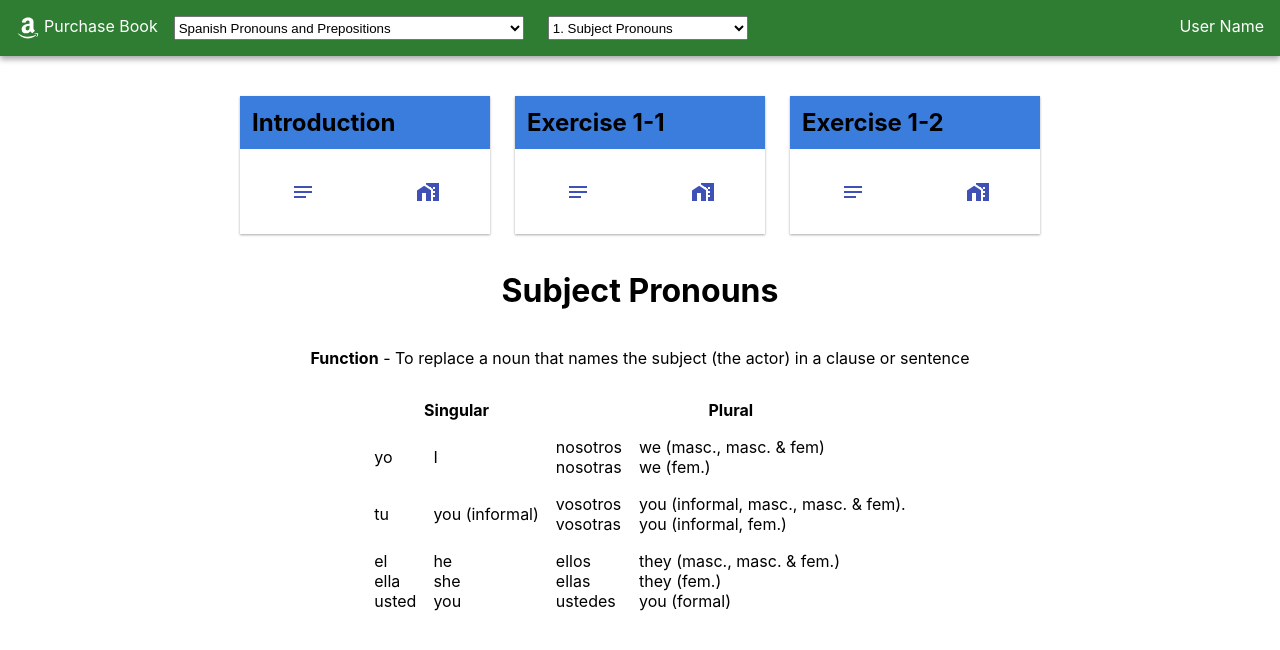
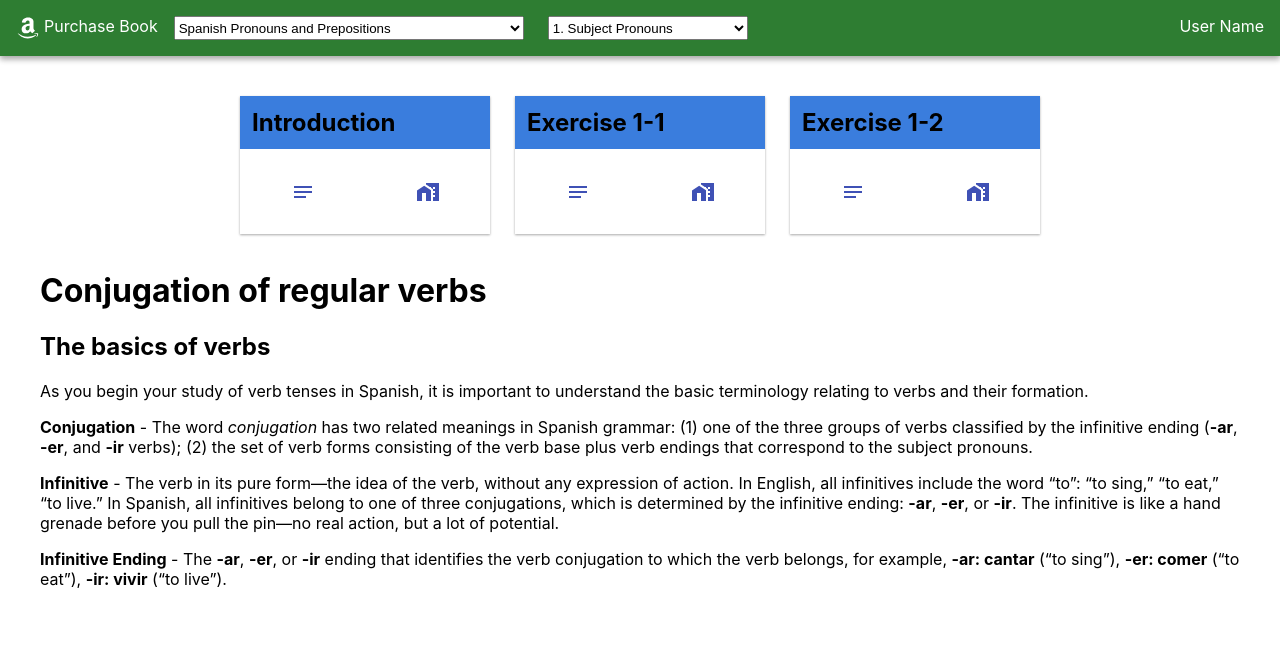
Before and after one commit to xmtrinidad/spanish-workbook, a React (Create React App) app: page / in a window 1280 px wide. Shown: the top 650 px of the page. Built offline with nearby package versions, Linux system fonts and the light colour scheme.

Commit message:
updated markdown

```diff
--- a/src/App.css
+++ b/src/App.css
@@ -6,9 +6,8 @@ main {
 }
 
 .App .activity {
-    display: flex;
-    flex-direction: column;
-    align-items: center;
+    max-width: 1200px;
+    margin: auto;
 }
 
 @media (min-width: 768px) {
--- a/src/App.js
+++ b/src/App.js
@@ -12,12 +12,12 @@ function App() {
     <div className="App">
       <AppHeader />
       <main>
-        <div class="cards">
+        <div className="cards">
           <ExerciseCard name="Introduction"></ExerciseCard>
           <ExerciseCard name="Exercise 1-1"></ExerciseCard>
           <ExerciseCard name="Exercise 1-2"></ExerciseCard>
         </div>
-        <div class="activity">
+        <div className="activity">
           <ReactMarkdown source={md} escapeHtml={false} />
         </div>
       </main>
--- a/src/workbook-data/ch-1/ch-1.js
+++ b/src/workbook-data/ch-1/ch-1.js
@@ -1,31 +1,15 @@
 export const md = `
-# Subject Pronouns
+# Conjugation of regular verbs
 
-**Function** - To replace a noun that names the subject (the actor) in a clause or sentence
+## The basics of verbs
 
+As you begin your study of verb tenses in Spanish, it is important to understand
+the basic terminology relating to verbs and their formation.
 
-<table class="tg" style="border-spacing: 15px;">
-  <thead>
-    <th style="margin-right: 10px;" class="tg-0pky" colspan="2"><span style="font-weight:bold">Singular</span></th>
-    <th class="tg-0pky" colspan="2"><span style="font-weight:bold">Plural</span></th>
-  </thead>
-  <tr>
-    <td class="tg-0pky">yo</td>
-    <td class="tg-0pky">I</td>
-    <td class="tg-0pky">nosotros<br>nosotras</td>
-    <td class="tg-0pky">we (masc., masc. &amp; fem)<br>we (fem.)</td>
-  </tr>
-  <tr>
-    <td class="tg-0pky">tu</td>
-    <td class="tg-0pky">you (informal)</td>
-    <td class="tg-0pky">vosotros<br>vosotras</td>
-    <td class="tg-0pky">you (informal, masc., masc. &amp; fem).<br>you (informal, fem.)</td>
-  </tr>
-  <tr>
-    <td class="tg-0pky">el<br>ella<br>usted</td>
-    <td class="tg-0pky">he<br>she<br>you</td>
-    <td class="tg-0pky">ellos<br>ellas<br>ustedes</td>
-    <td class="tg-0pky">they (masc., masc. &amp; fem.)<br>they (fem.)<br>you (formal)</td>
-  </tr>
-</table>
+**Conjugation** - The word *conjugation* has two related meanings in Spanish grammar: (1) one of the three groups of verbs classified by the infinitive ending (**-ar**, **-er**, and **-ir** verbs); (2) the set of verb forms consisting of the verb base plus verb endings that correspond to the subject pronouns.
+
+**Infinitive** - The verb in its pure form—the idea of the verb, without any expression of action. In English, all infinitives include the word “to”: “to sing,” “to eat,” “to
+live.” In Spanish, all infinitives belong to one of three conjugations, which is determined by the infinitive ending: **-ar**, **-er**, or **-ir**. The infinitive is like a hand grenade before you pull the pin—no real action, but a lot of potential.
+
+**Infinitive Ending** -  The **-ar**, **-er**, or **-ir** ending that identifies the verb conjugation to which the verb belongs, for example, **-ar: cantar** (“to sing”), **-er: comer** (“to eat”), **-ir: vivir** (“to live”).
 `;
```
